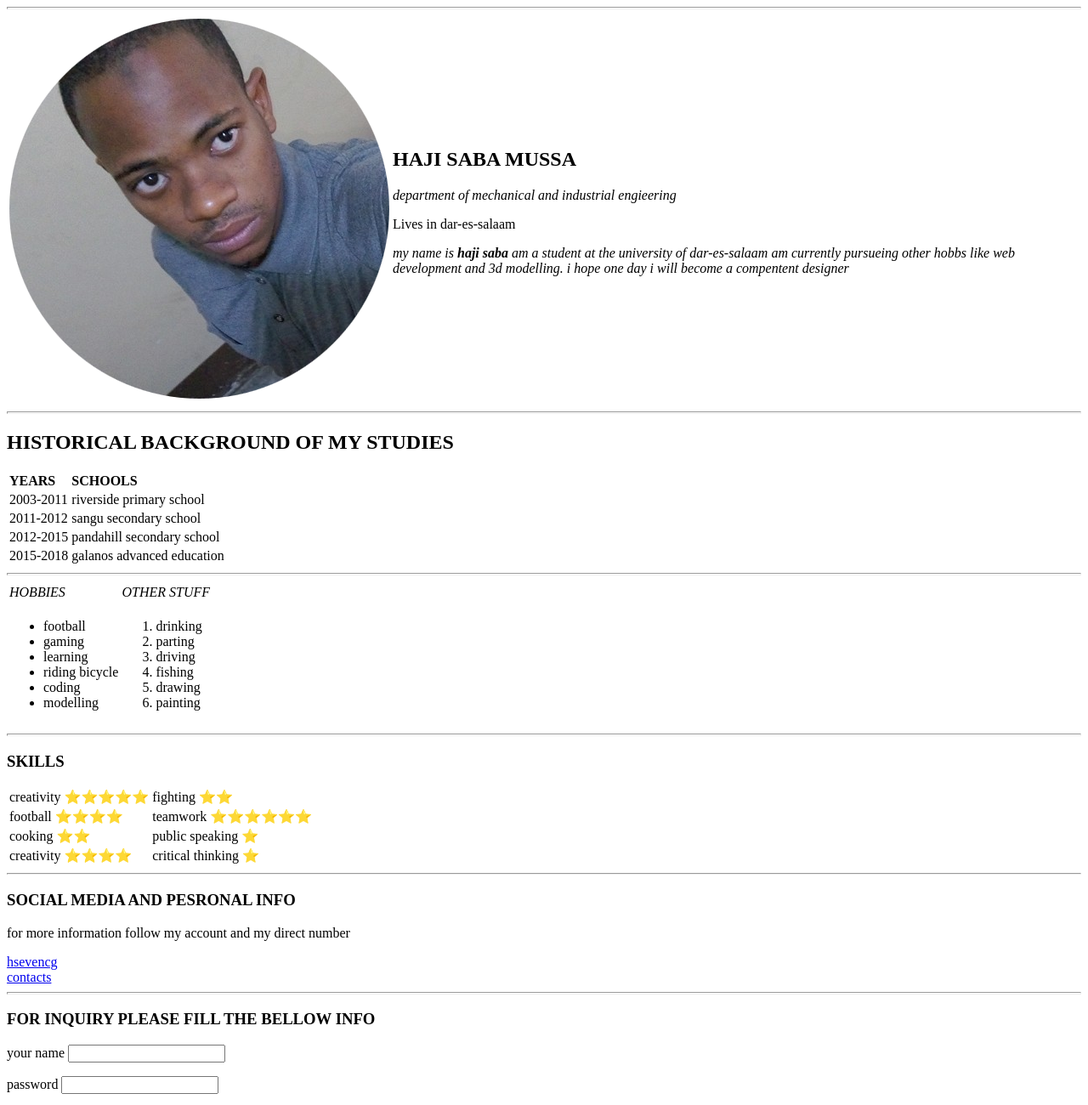
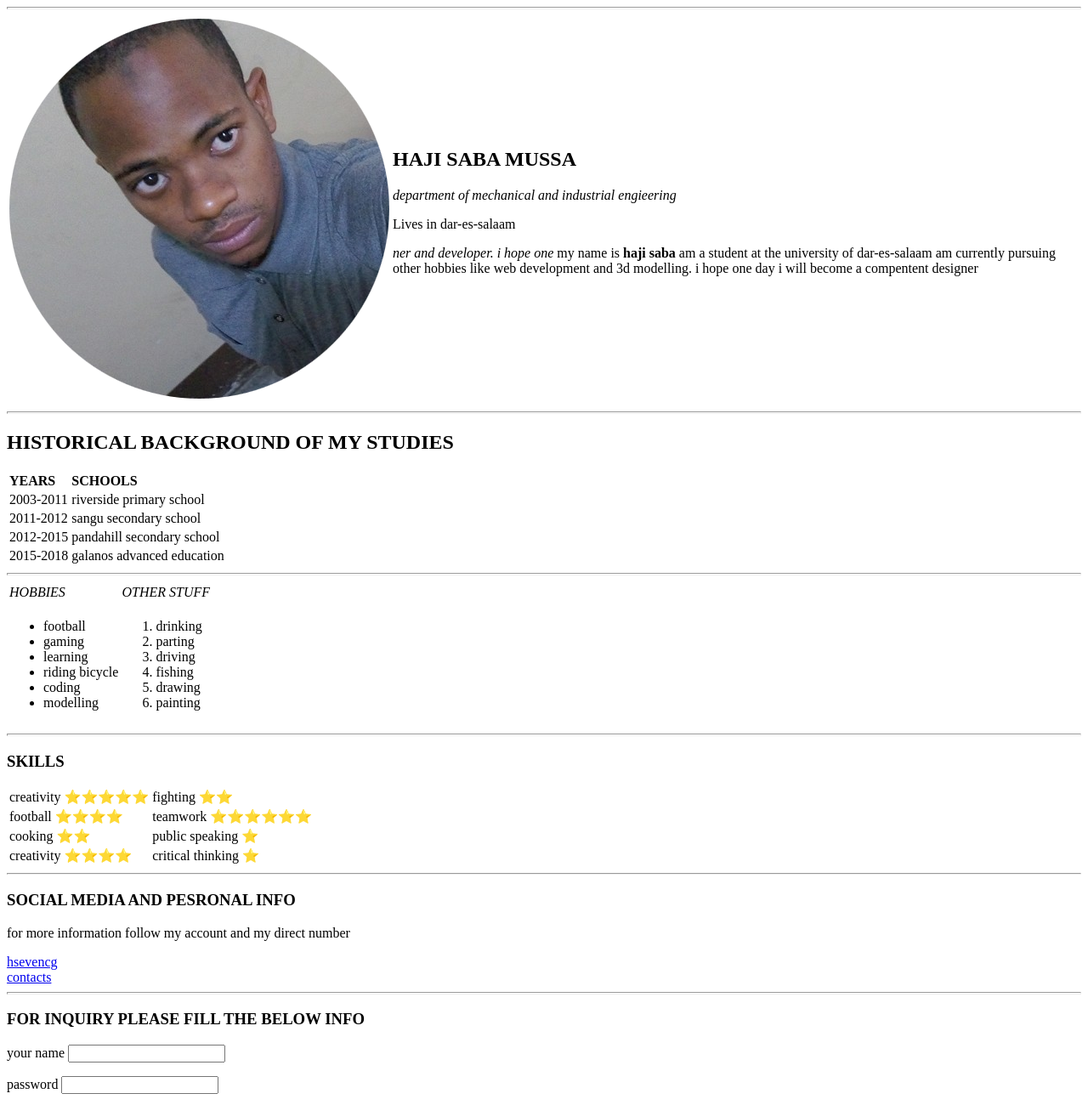
Before and after one commit to hsevencg/cv, a plain HTML site: page index.html in a window 1280 px wide. Shown: the top 1300 px of the page at 85% size. Drawn offline with Linux system fonts and the light colour scheme.

Commit message:
Update index.html

```diff
--- a/index.html
+++ b/index.html
@@ -15,9 +15,9 @@
                 Lives in dar-es-salaam
               </p>
                <p>
-                 <em>
-                 my name is <strong>haji saba</strong> am a student at the university of dar-es-salaam am currently pursueing other hobbs like web development and 3d modelling. i hope one day i will become a compentent designer
+                 <em>ner and developer. i hope one
                </em>
+                 my name is <strong>haji saba</strong> am a student at the university of dar-es-salaam am currently pursuing other hobbies like web development and 3d modelling. i hope one day i will become a compentent designer
                </p></td>
         </tr>
 
@@ -110,7 +110,7 @@
       <a href="https://www.instagram.com/hsevencg8/">hsevencg</a><br>
       <a href="contacts.html">contacts</a>
       <hr size="3">
-      <h3>FOR INQUIRY PLEASE FILL THE BELLOW INFO</h3>
+      <h3>FOR INQUIRY PLEASE FILL THE BELOW INFO</h3>
       <form class="" action="index.html" method="post">
         <label for="your name">your name</label>
         <input type="text" name="your name""">
```
